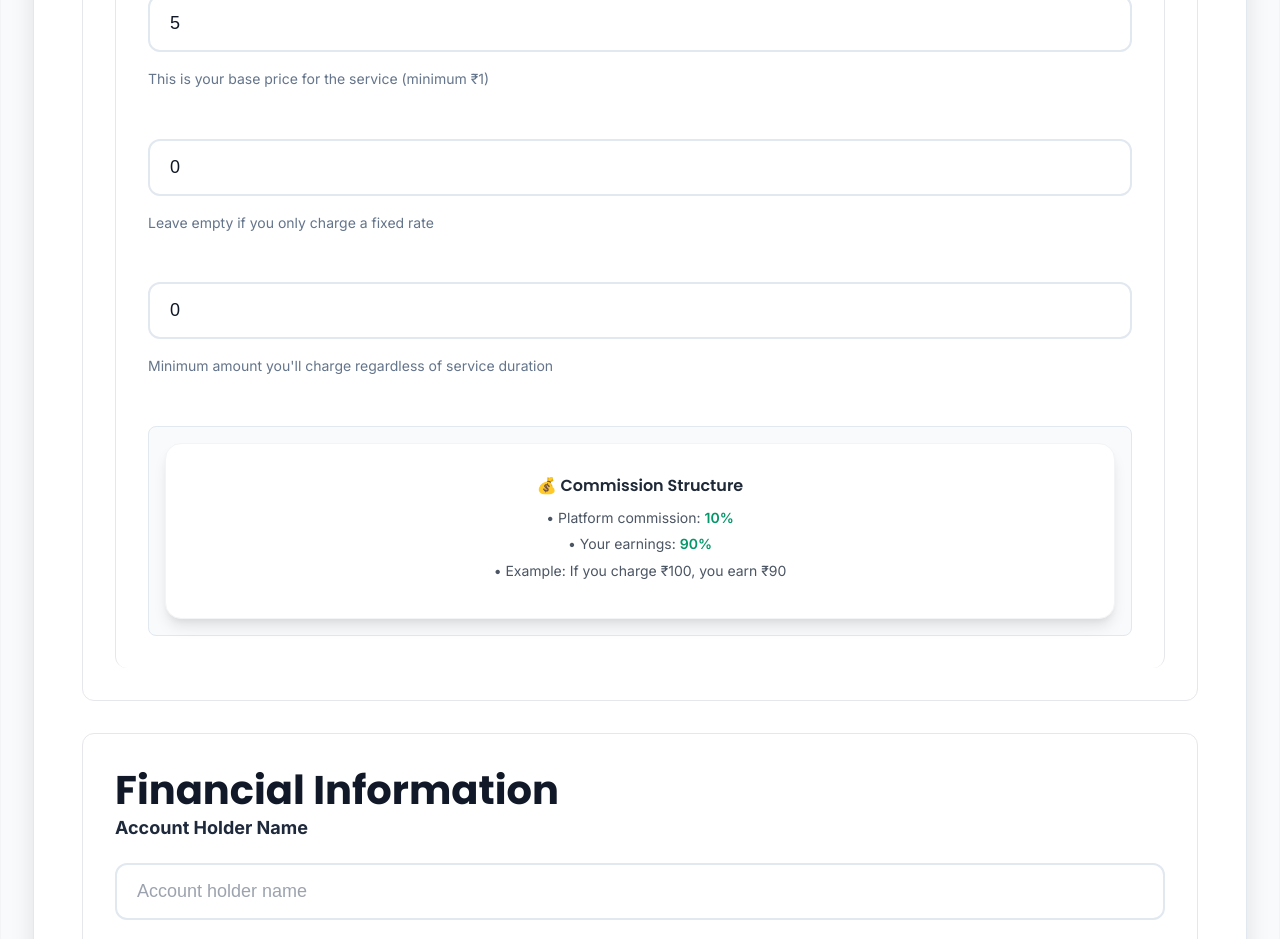
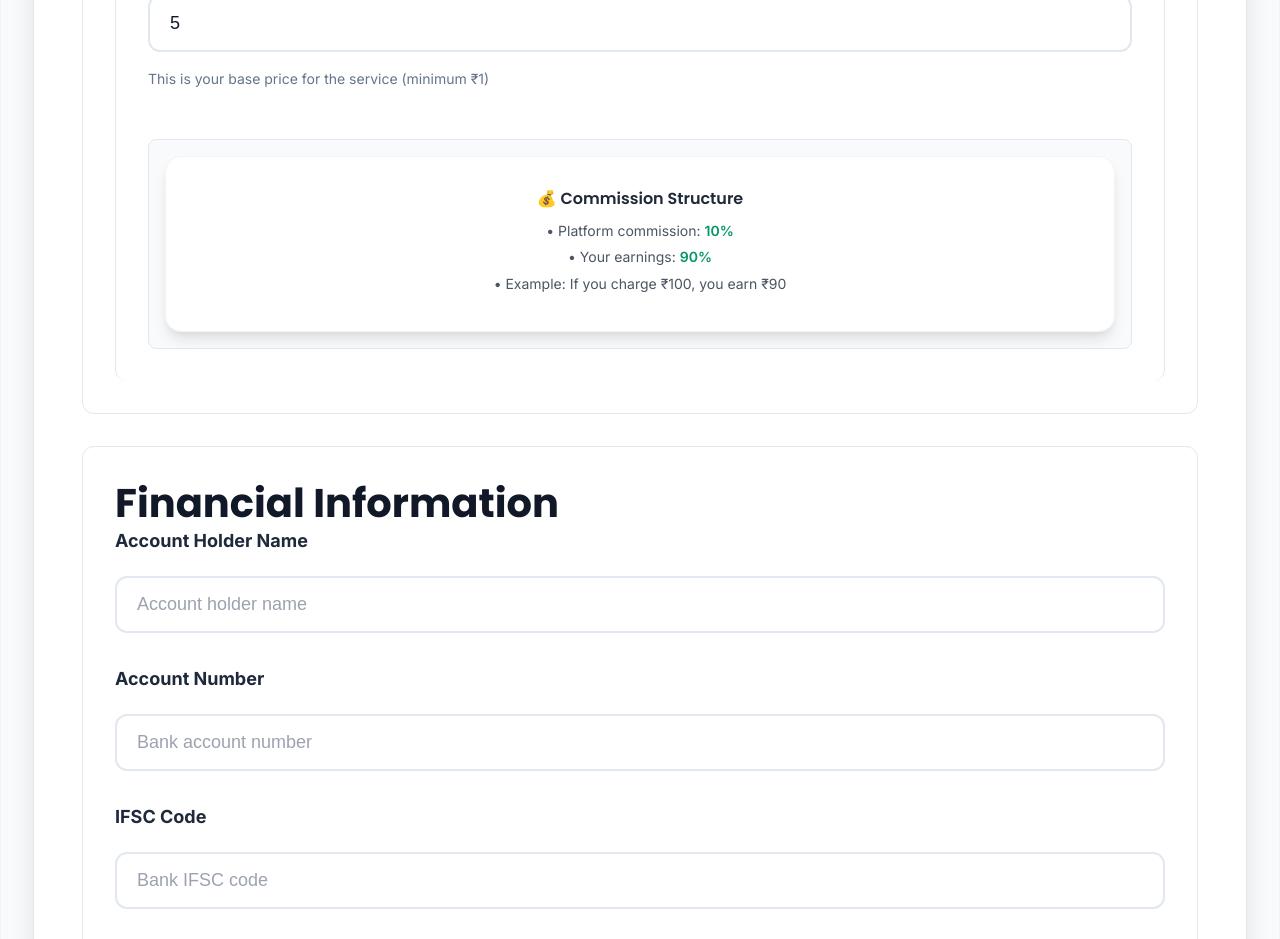
Before and after one commit to amogh2005/flexify-frontend, a React (Vite) app: page /register/provider in a window 1280 px wide. Shown: the part 2860-3799 px from the top of the page. Built offline with nearby package versions, Linux system fonts and the light colour scheme; a web font is replaced by a local one.

Commit message:
Fix provider registration

```diff
--- a/src/pages/RegisterProvider.jsx
+++ b/src/pages/RegisterProvider.jsx
@@ -430,9 +430,9 @@ export default function RegisterProvider() {
               </label>
             </div>
 
-            {formData.emergencyWork && (
+            {/* {formData.emergencyWork && (
               <div className="form-group">
-                {/* <label htmlFor="emergencyCharge" className="form-label">Emergency Charge</label> */}
+                <label htmlFor="emergencyCharge" className="form-label">Emergency Charge</label>
                 <input
                   id="emergencyCharge"
                   type="number"
@@ -442,7 +442,7 @@ export default function RegisterProvider() {
                   onChange={e => updateFormData('emergencyCharge', parseInt(e.target.value))}
                 />
               </div>
-            )}
+            )} */}
 
             {/* Service Pricing Section */}
             <div className="form-section">
@@ -465,35 +465,6 @@ export default function RegisterProvider() {
                 <small className="form-help">This is your base price for the service (minimum ₹1)</small>
               </div>
 
-              <div className="form-group">
-                {/* <label htmlFor="pricePerHour" className="form-label">Hourly Rate (Optional)</label> */}
-                <input
-                  id="pricePerHour"
-                  type="number"
-                  className="form-input"
-                  placeholder="Enter hourly rate if applicable"
-                  value={formData.pricePerHour ? (formData.pricePerHour / 100) : 0} // Convert paise to rupees for display
-                  onChange={(e) => updateFormData('pricePerHour', Math.round(parseFloat(e.target.value || 0) * 100) || 0)}
-                  min="0"
-                  step="0.01"
-                />
-                <small className="form-help">Leave empty if you only charge a fixed rate</small>
-              </div>
-
-              <div className="form-group">
-                {/* <label htmlFor="minimumCharge" className="form-label">Minimum Charge (Optional)</label> */}
-                <input
-                  id="minimumCharge"
-                  type="number"
-                  className="form-input"
-                  placeholder="Enter minimum charge for any service"
-                  value={formData.minimumCharge ? (formData.minimumCharge / 100) : 0} // Convert paise to rupees for display
-                  onChange={(e) => updateFormData('minimumCharge', Math.round(parseFloat(e.target.value || 0) * 100) || 0)}
-                  min="0"
-                  step="0.01"
-                />
-                <small className="form-help">Minimum amount you'll charge regardless of service duration</small>
-              </div>
 
               <div className="pricing-info">
                 <div className="info-card">
```
